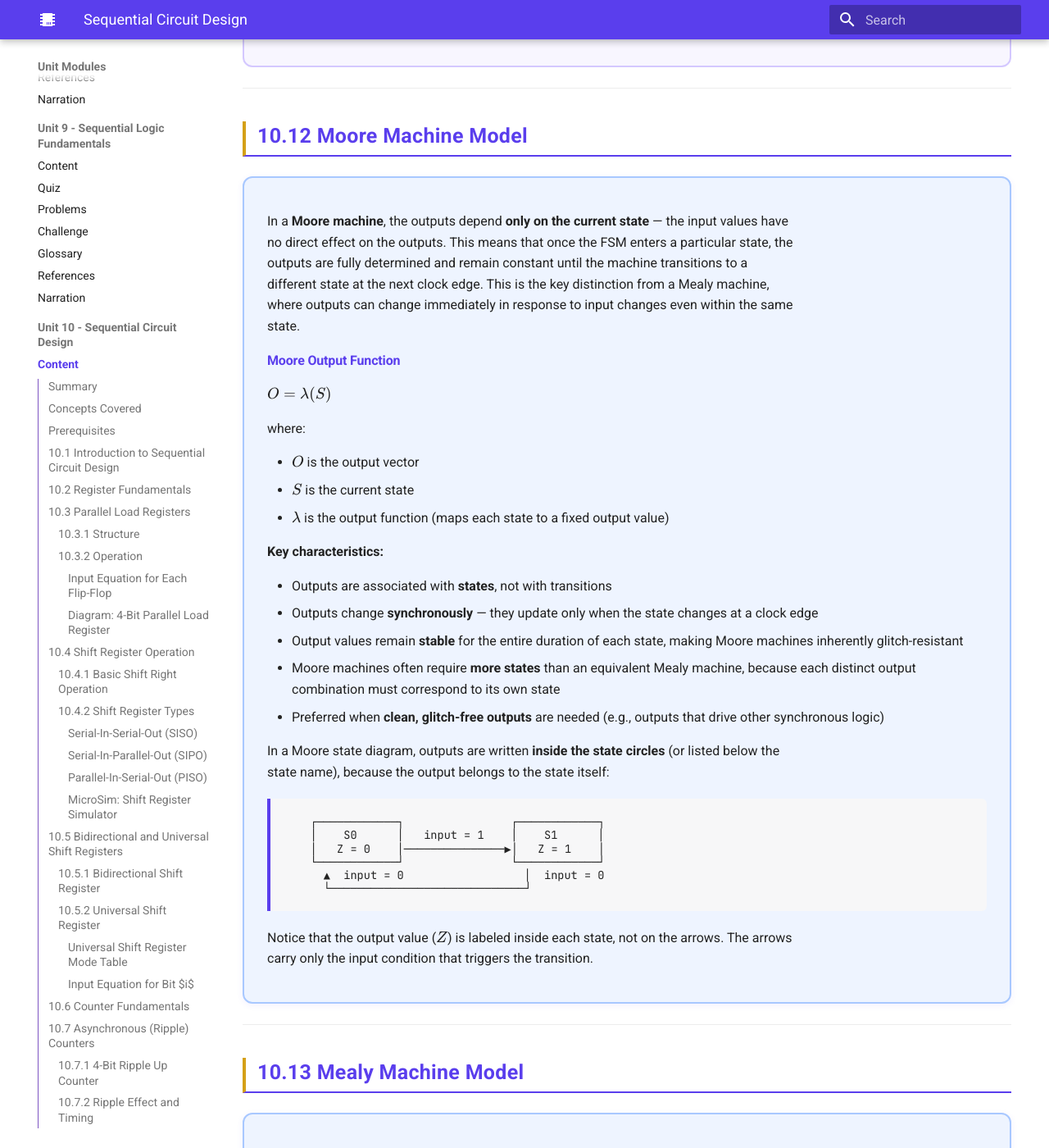
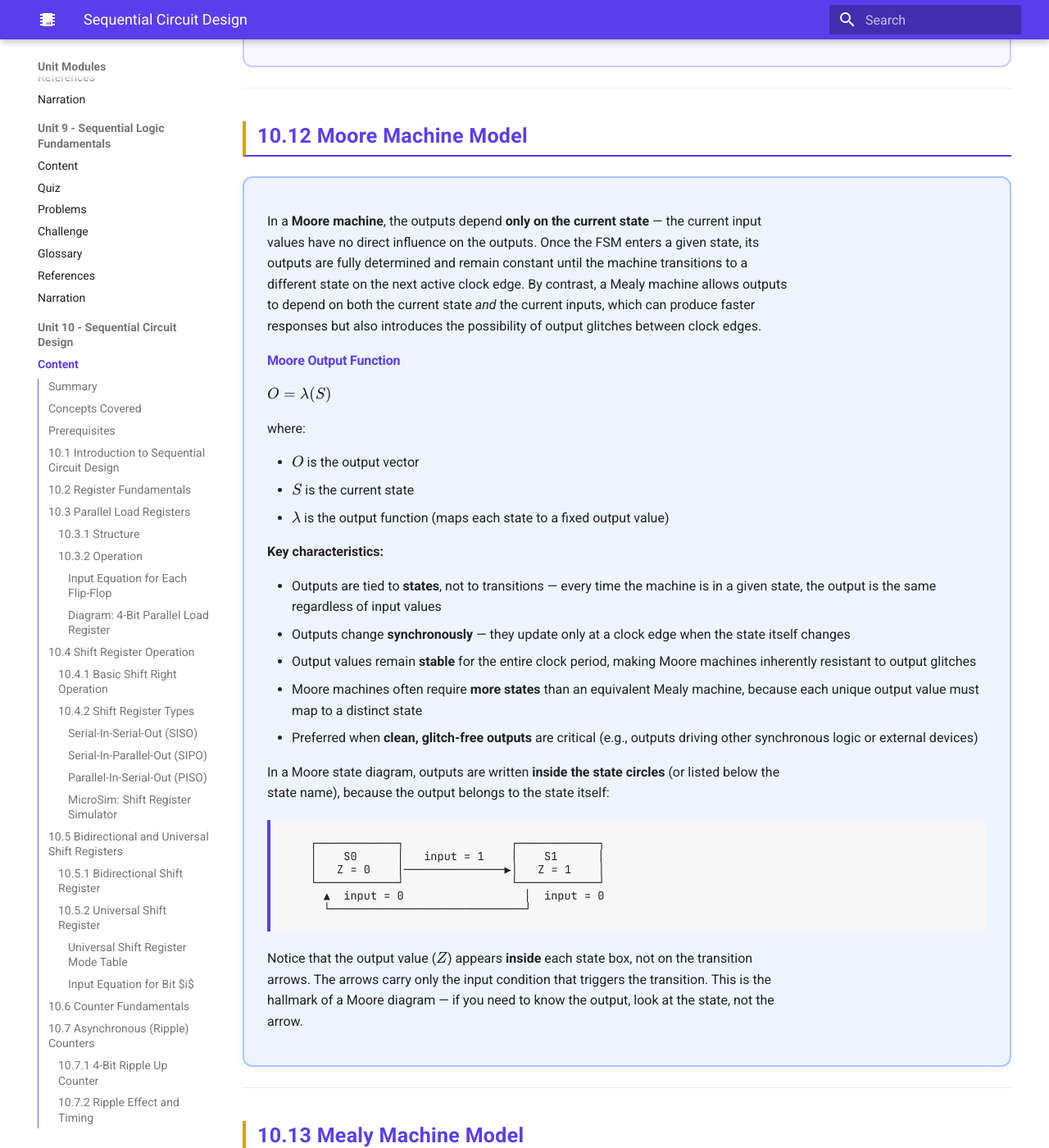
Before and after one commit to Nati-123/intelligent-textbook-ee2301, an MkDocs documentation site: the page built from docs/unit10-sequential-design/index.md, in a window 1280 px wide and 1400 px high, scrolled down 22581 px. Shown: the whole window at 82% size. Built offline with MkDocs 1.6.1 and Material for MkDocs 9.7.7, drawn with Linux system fonts in a browser that asks for light colours; nearby versions of some CDN libraries.

Commit message:
Refine Moore Machine section: clearer definition, improved characteristics wording
- Sharpen opening definition with explicit Moore vs Mealy contrast
- Improve key characteristics with more precise explanations
- Enhance closing note about state diagram labeling convention

Co-Authored-By: Claude Opus 4.6 <noreply@anthropic.com>

````diff
--- a/docs/unit10-sequential-design/index.md
+++ b/docs/unit10-sequential-design/index.md
@@ -721,7 +721,7 @@ flowchart LR
 
 <div markdown style="background: #EEF4FF; border: 2px solid #A8C8FF; border-radius: 12px; padding: 24px 28px; margin: 1.2rem 0; box-shadow: 0 2px 8px rgba(90,61,237,0.07);">
 
-In a **Moore machine**, the outputs depend **only on the current state** — the input values have no direct effect on the outputs. This means that once the FSM enters a particular state, the outputs are fully determined and remain constant until the machine transitions to a different state at the next clock edge. This is the key distinction from a Mealy machine, where outputs can change immediately in response to input changes even within the same state.
+In a **Moore machine**, the outputs depend **only on the current state** — the current input values have no direct influence on the outputs. Once the FSM enters a given state, its outputs are fully determined and remain constant until the machine transitions to a different state on the next active clock edge. By contrast, a Mealy machine allows outputs to depend on both the current state *and* the current inputs, which can produce faster responses but also introduces the possibility of output glitches between clock edges.
 
 <h4 style="color: #5A3EED; font-weight: 600;">Moore Output Function</h4>
 
@@ -735,11 +735,11 @@ where:
 
 **Key characteristics:**
 
-- Outputs are associated with **states**, not with transitions
-- Outputs change **synchronously** — they update only when the state changes at a clock edge
-- Output values remain **stable** for the entire duration of each state, making Moore machines inherently glitch-resistant
-- Moore machines often require **more states** than an equivalent Mealy machine, because each distinct output combination must correspond to its own state
-- Preferred when **clean, glitch-free outputs** are needed (e.g., outputs that drive other synchronous logic)
+- Outputs are tied to **states**, not to transitions — every time the machine is in a given state, the output is the same regardless of input values
+- Outputs change **synchronously** — they update only at a clock edge when the state itself changes
+- Output values remain **stable** for the entire clock period, making Moore machines inherently resistant to output glitches
+- Moore machines often require **more states** than an equivalent Mealy machine, because each unique output value must map to a distinct state
+- Preferred when **clean, glitch-free outputs** are critical (e.g., outputs driving other synchronous logic or external devices)
 
 In a Moore state diagram, outputs are written **inside the state circles** (or listed below the state name), because the output belongs to the state itself:
 
@@ -752,7 +752,7 @@ In a Moore state diagram, outputs are written **inside the state circles** (or l
      └─────────────────────────────┘
 ```
 
-Notice that the output value ($Z$) is labeled inside each state, not on the arrows. The arrows carry only the input condition that triggers the transition.
+Notice that the output value ($Z$) appears **inside** each state box, not on the transition arrows. The arrows carry only the input condition that triggers the transition. This is the hallmark of a Moore diagram — if you need to know the output, look at the state, not the arrow.
 
 </div>
 
````
